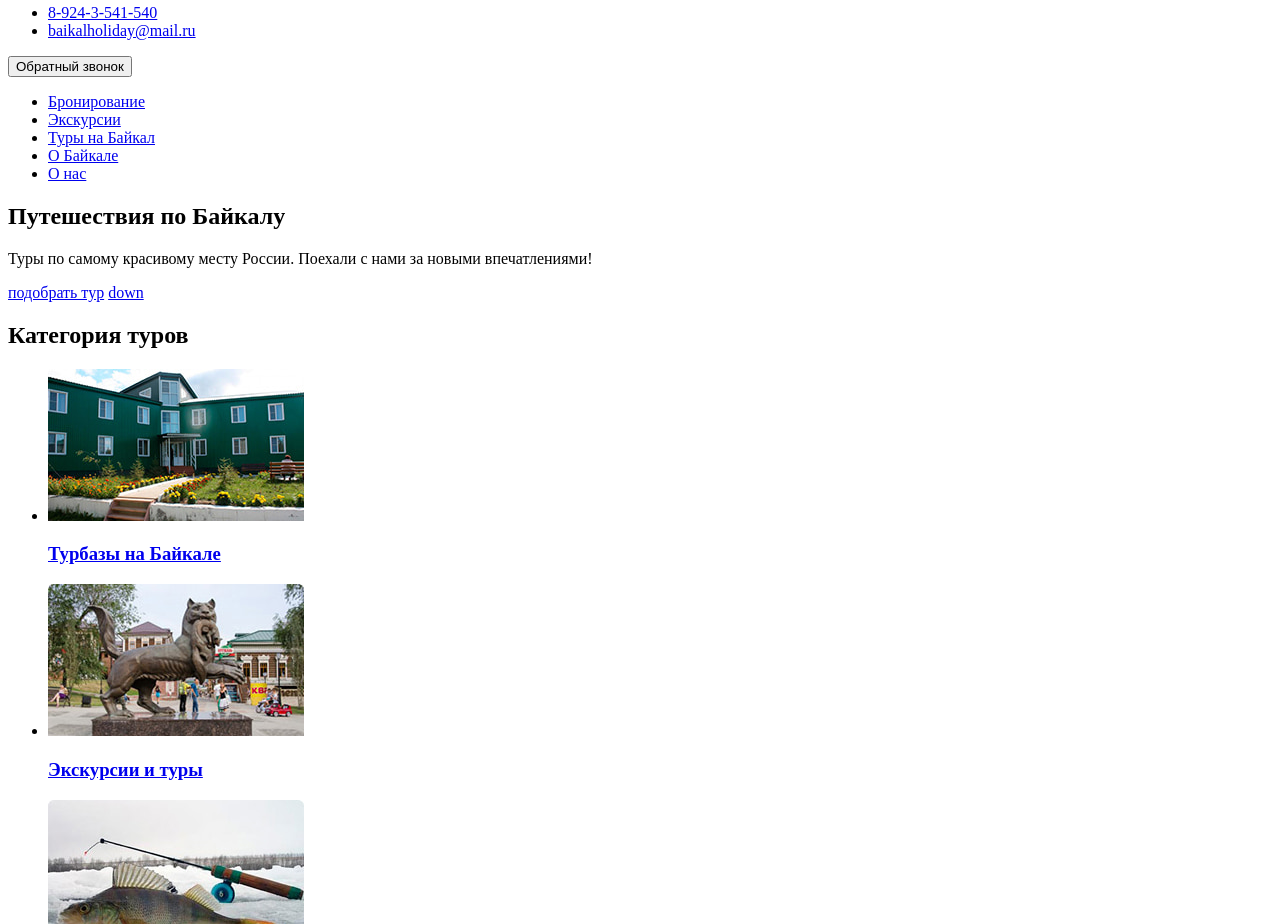
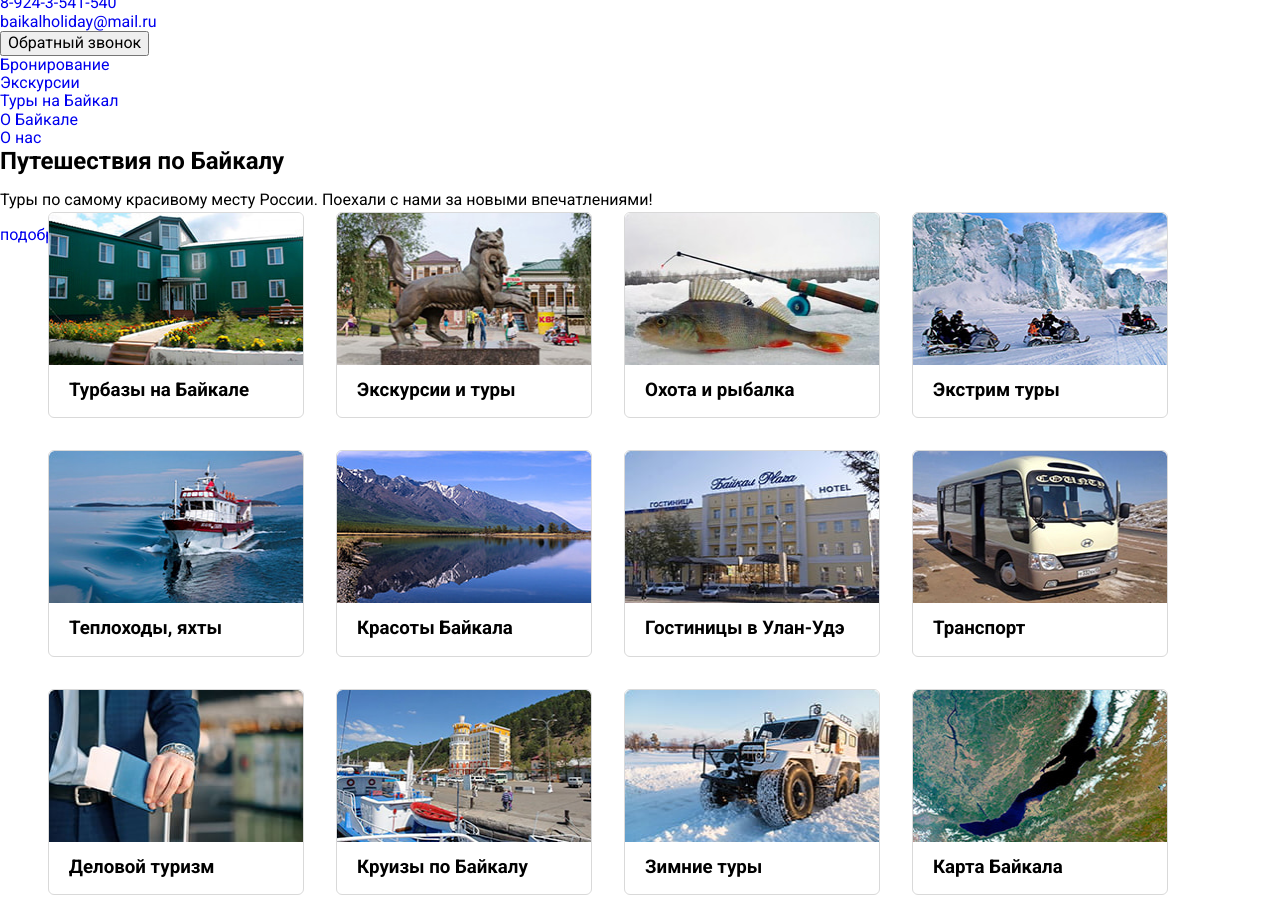
Before and after one commit to romanchenko2804/makrup-mentor, a plain HTML site: page index.html in a window 1280 px wide. Shown: the part 78-1002 px from the top of the page. Drawn offline with nearby package versions, Linux system fonts and the light colour scheme.

Commit message:
create css categories

```diff
--- /dev/null
+++ b/css/styles.css
@@ -0,0 +1,84 @@
+:root {
+    --main-text-color: #000;
+}
+
+ul {
+    padding: 0;
+    margin: 0;
+    list-style: none;
+}
+
+a {
+    text-decoration: none;
+}
+img {
+    display: block;
+    max-width: 100%;
+}
+
+h1, h2, h3, h4, h5, h6 {
+    margin: 0;
+    padding: 0;
+}
+
+body {
+    font-family: 'Roboto', sans-serif;
+}
+
+.visually-hidden {
+    position: absolute;
+    width: 1px;
+    height: 1px;
+    margin: -1px;
+    border: 0;
+    padding: 0;
+    white-space: nowrap;
+    clip-path: inset(100%);
+    clip: rect(0 0 0 0);
+    overflow: hidden;
+}
+
+.container {
+    width: 1150px;
+    padding-right: 15px;
+    padding-left: 15px;
+    margin-right: auto;
+    margin-left: auto;
+}
+
+/* categories */
+
+.categories {
+    font-weight: 500;
+    font-size: 16px;
+    line-height: 1.2;
+    color: var(--main-text-color);
+}
+
+.categories-list {
+    display: flex;
+    flex-wrap: wrap;
+    margin-top: -32px;
+    margin-left: -32px;
+}
+
+.categories-list-items {
+    width: 256px;
+    margin-right: 32px;
+    margin-bottom: 32px;
+
+    border: 1px solid #d9d9d9;
+    border-radius: 6px;
+
+    overflow: hidden;
+}
+
+.categories-link {
+    color: var(--main-text-color)
+}
+
+.categories-wrapper {
+    margin-top: 14px;
+    margin-left: 20px;
+    margin-bottom: 16px;
+}
--- a/index.html
+++ b/index.html
@@ -5,6 +5,14 @@
     <meta http-equiv="X-UA-Compatible" content="IE=edge" />
     <meta name="viewport" content="width=device-width, initial-scale=1.0" />
     <title>Document</title>
+    <link rel="stylesheet"
+      href="https://cdnjs.cloudflare.com/ajax/libs/modern-normalize/1.0.0/modern-normalize.min.css" />
+    <link rel="preconnect" href="https://fonts.googleapis.com">
+    <link rel="preconnect" href="https://fonts.gstatic.com" crossorigin>
+    <link
+      href="https://fonts.googleapis.com/css2?family=PT+Serif:wght@400;700&family=Roboto:wght@400;500;700&display=swap"
+      rel="stylesheet">
+    <link rel="stylesheet" href="./css/styles.css">
   </head>
 
   <body>
@@ -45,142 +53,168 @@
         <a href="#">down</a>
       </section>
       <!-- вторая секция -->
-      <section>
-        <h2>Категория туров</h2>
-        <ul>
-          <li>
-            <a href="#">
+      <section class="categories">
+        <div class="container">
+          <h2 class="categories-title visually-hidden">Категория туров</h2>
+          <ul class="categories-list">
+            <li class="categories-list-items">
+              <a href="#" class="categories-link">
                 <img
                   src="./images/turbazy.jpg"
                   alt="Дом в турбазе на Байкале"
                   width="256"
                   height="152"
                 />
+                <div class="categories-wrapper">
                   <h3>Турбазы на Байкале</h3>
+                </div>
               </a>
             </li>
-          <li>
-            <a href="#">
+            <li class="categories-list-items">
+              <a href="#" class="categories-link">
                 <img
                   src="./images/exkurs_i_tury.jpg"
                   alt="Памятник: хищное жевотное похоже на кота с добычей в зубах"
                   width="256"
                   height="152"
                 />
+                <div class="categories-wrapper">
                   <h3>Экскурсии и туры</h3>
+                </div>
               </a>
             </li>
-          <li>
-            <a href="#">
+            <li class="categories-list-items">
+              <a href="#" class="categories-link">
                 <img
                   src="./images/ohota_i_rybalka.jpg"
                   alt="Окунь и удочка на льду возле проруби"
                   width="256"
                   height="152"
                 />
+                <div class="categories-wrapper">
                   <h3>Охота и рыбалка</h3>
+                </div>
               </a>
             </li>
-          <li>
-            <a href="#">
+            <li class="categories-list-items">
+              <a href="#" class="categories-link">
                 <img
                   src="./images/extrim.jpg"
                   alt="Три снежных мотоцикла"
                   width="256"
                   height="152"
                 />
+                <div class="categories-wrapper">
                   <h3>Экстрим туры</h3>
+                </div>
               </a>
             </li>
-          <li>
-            <a href="#">
+            <li class="categories-list-items">
+              <a href="#" class="categories-link">
                 <img
                   src="./images/teplolhody.jpg"
                   alt="Теплоход идёт"
                   width="256"
                   height="152"
                 />
+                <div class="categories-wrapper">
                   <h3>Теплоходы, яхты</h3>
+                </div>
               </a>
             </li>
-          <li>
-            <a href="#">
+            <li class="categories-list-items">
+              <a href="#" class="categories-link">
                 <img
                   src="./images/krasoty_baikala.jpg"
                   alt="Байкал на фоне гор"
                   width="256"
                   height="152"
                 />
+                <div class="categories-wrapper">
                   <h3>Красоты Байкала</h3>
+                </div>
               </a>
             </li>
-          <li>
-            <a href="#">
+            <li class="categories-list-items">
+              <a href="#" class="categories-link">
                 <img
                   src="./images/hotel.jpg"
                   alt="Гостинница Байкал в Улан-Удэ"
                   width="256"
                   height="152"
                 />
+                <div class="categories-wrapper">
                   <h3>Гостиницы в Улан-Удэ</h3>
+                </div>
               </a>
             </li>
-          <li>
-            <a href="#">
+            <li class="categories-list-items">
+              <a href="#" class="categories-link">
                 <img
                   src="./images/bus.jpg"
                   alt="Автобус"
                   width="256"
                   height="152"
                 />
+                <div class="categories-wrapper">
                   <h3>Транспорт</h3>
+                </div>
               </a>
             </li>
-          <li>
-            <a href="#">
+            <li class="categories-list-items">
+              <a href="#" class="categories-link">
                 <img
                   src="./images/delovoi_turizm.jpg"
                   alt="Заграничный паспорт с билетами в руке"
                   width="256"
                   height="152"
                 />
+                <div class="categories-wrapper">
                   <h3>Деловой туризм</h3>
+                </div>
               </a>
             </li>
-          <li>
-            <a href="#">
+            <li class="categories-list-items">
+              <a href="#" class="categories-link">
                 <img
                   src="./images/kruizy.jpg"
                   alt="Причал, яхта"
                   width="256"
                   height="152"
                 />
+                <div class="categories-wrapper">
                   <h3>Круизы по Байкалу</h3>
+                </div>
               </a>
             </li>
-          <li>
-            <a href="#">
+            <li class="categories-list-items">
+              <a href="#" class="categories-link">
                 <img
                   src="./images/zimnie_tury.jpg"
                   alt="Джип для поездок по снегу"
                   width="256"
                   height="152"
                 />
+                <div class="categories-wrapper">
                   <h3>Зимние туры</h3>
+                </div>
               </a>
             </li>
-          <li>
-            <a href="#">
+            <li class="categories-list-items">
+              <a href="#" class="categories-link">
                 <img
                   src="./images/karta_baikal.jpg"
                   alt="Фото байкала со спутника"
                   width="256"
                   height="152"
                 />
+                <div class="categories-wrapper">
                   <h3>Карта Байкала</h3>
+                </div>
               </a>
             </li>
           </ul>
+        </div>
       </section>
       <!-- третья секция -->
       <section>
```
Lines whose indentation alone changed are shown as unchanged.
